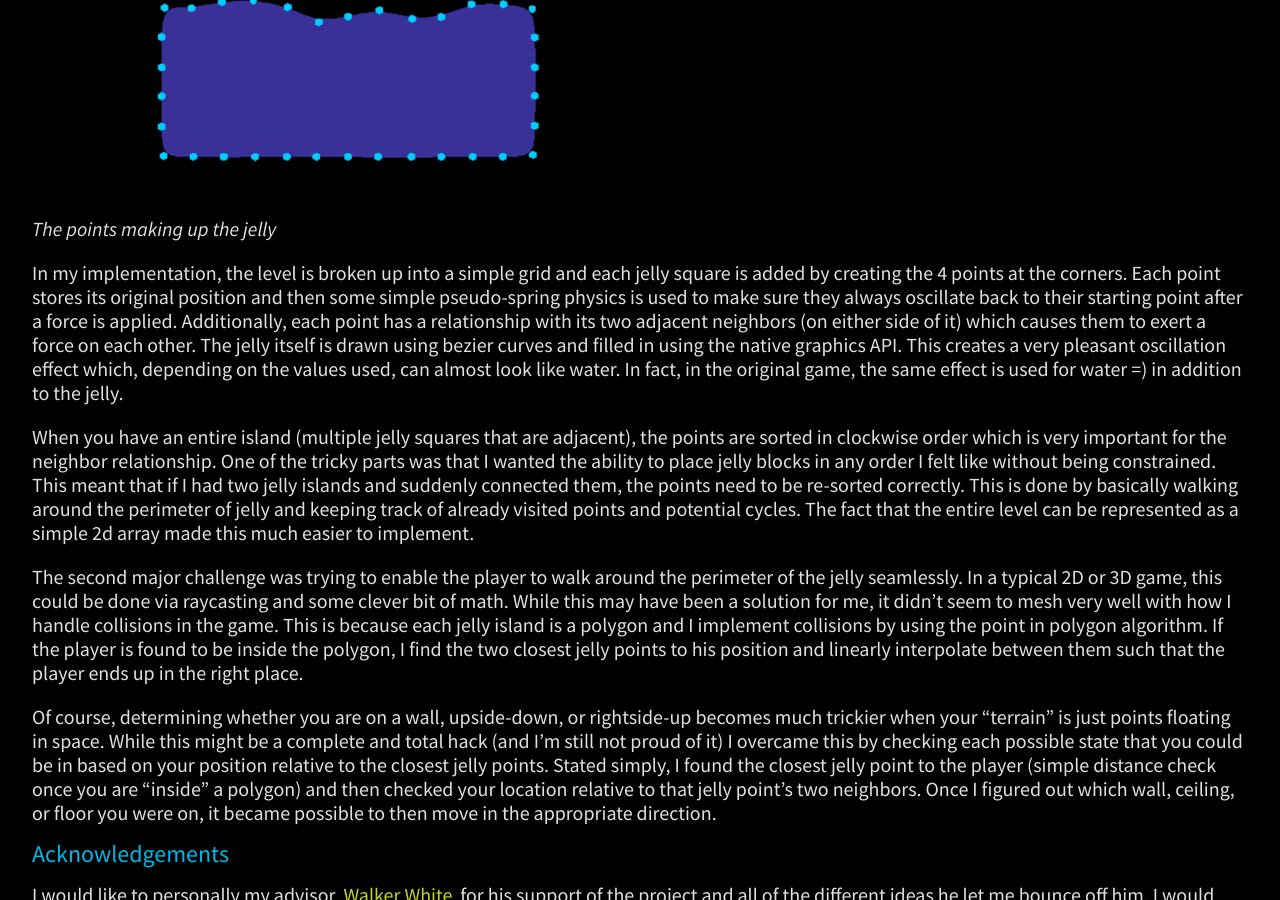
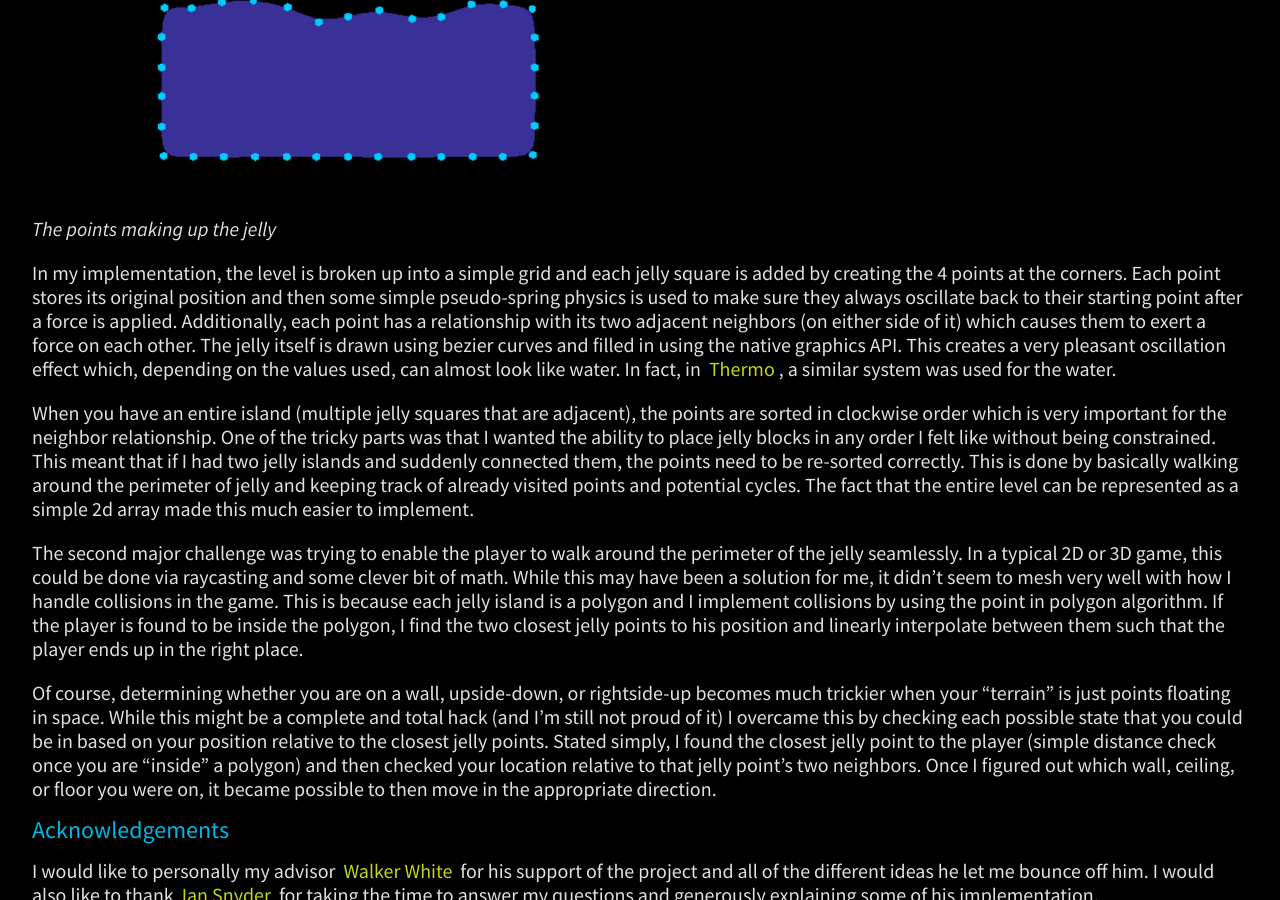
Before and after one commit to JAGJ10/jagj10.github.io, a Jekyll site: the page built from projects/rebound.md, in a window 1280 px wide and 900 px high, scrolled down 1600 px. Built offline with Jekyll 4.4.1, drawn with Linux system fonts in a browser that asks for light colours.

Commit message:
slight change

```diff
--- a/projects/rebound.md
+++ b/projects/rebound.md
@@ -23,7 +23,7 @@ The first major challenge that I faced was creating a robust(ish) level editor f
 ![Representation of the jelly](../images/rebound4.png)
 *The points making up the jelly*
 <pre></pre>
-In my implementation, the level is broken up into a simple grid and each jelly square is added by creating the 4 points at the corners. Each point stores its original position and then some simple pseudo-spring physics is used to make sure they always oscillate back to their starting point after a force is applied. Additionally, each point has a relationship with its two adjacent neighbors (on either side of it) which causes them to exert a force on each other. The jelly itself is drawn using bezier curves and filled in using the native graphics API. This creates a very pleasant oscillation effect which, depending on the values used, can almost look like water. In fact, in the original game, the same effect is used for water =) in addition to the jelly.
+In my implementation, the level is broken up into a simple grid and each jelly square is added by creating the 4 points at the corners. Each point stores its original position and then some simple pseudo-spring physics is used to make sure they always oscillate back to their starting point after a force is applied. Additionally, each point has a relationship with its two adjacent neighbors (on either side of it) which causes them to exert a force on each other. The jelly itself is drawn using bezier curves and filled in using the native graphics API. This creates a very pleasant oscillation effect which, depending on the values used, can almost look like water. In fact, in [Thermo](http://joelgross.me/projects/thermo.html), a similar system was used for the water.
 <pre></pre>
 When you have an entire island (multiple jelly squares that are adjacent), the points are sorted in clockwise order which is very important for the neighbor relationship. One of the tricky parts was that I wanted the ability to place jelly blocks in any order I felt like without being constrained. This meant that if I had two jelly islands and suddenly connected them, the points need to be re-sorted correctly. This is done by basically walking around the perimeter of jelly and keeping track of already visited points and potential cycles. The fact that the entire level can be represented as a simple 2d array made this much easier to implement.
 <pre></pre>
```
